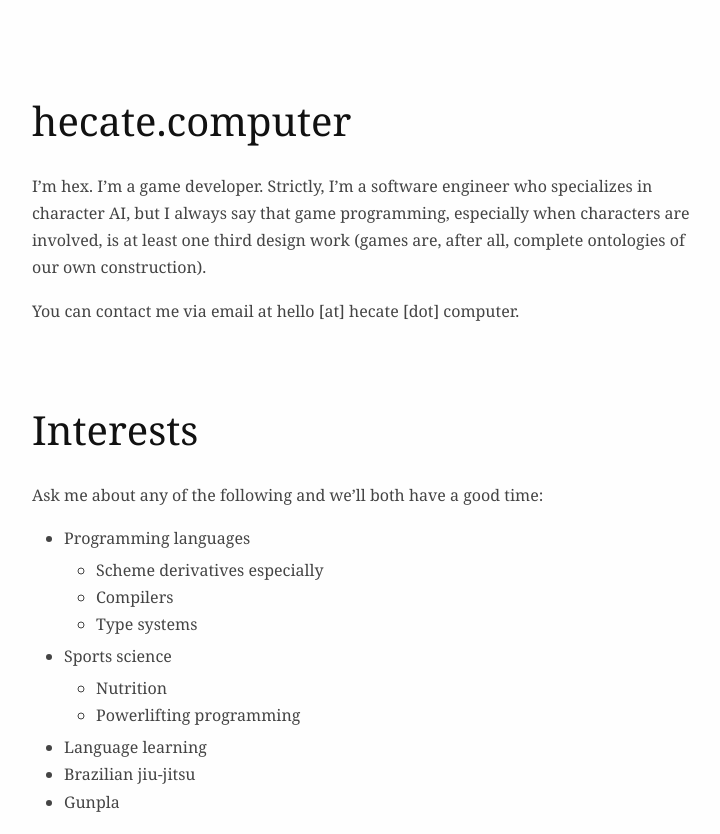
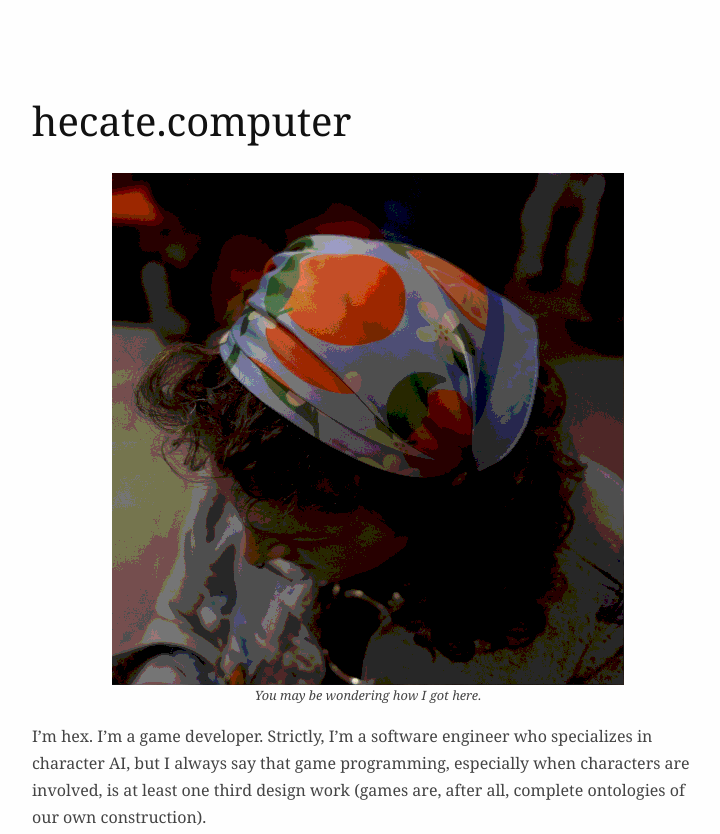
Before and after one commit to hecateeeee/hecateeeee.github.io, a plain HTML site: page index.html in a window 1280 px wide. Shown: the top 834 px of the page, without its empty margins (272-992 px from the left). Drawn offline with Linux system fonts and the light colour scheme.

Commit message:
Add portrait and images/ dir

```diff
--- a/index.html
+++ b/index.html
@@ -20,6 +20,12 @@
 <header id="title-block-header">
 <h1 class="title">hecate.computer</h1>
 </header>
+<figure>
+<img src="./images/portrait.png" title="Developer portrait"
+alt="You may be wondering how I got here." />
+<figcaption aria-hidden="true">You may be wondering how I got
+here.</figcaption>
+</figure>
 <p>I’m hex. I’m a game developer. Strictly, I’m a software engineer who
 specializes in character AI, but I always say that game programming,
 especially when characters are involved, is at least one third design
```
Also changed, not shown: images/portrait.png (added).
